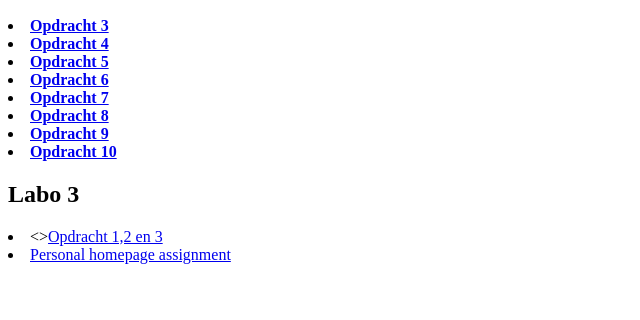
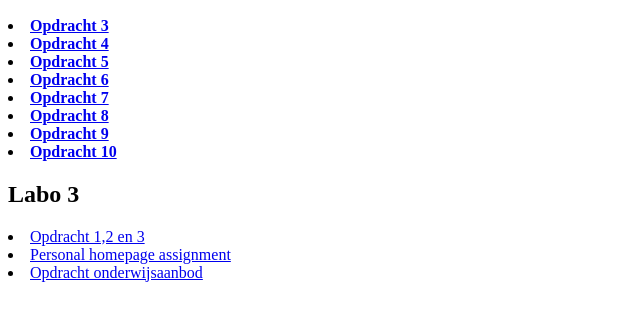
Before and after one commit to Kenjidef33/Kenjidef33.github.io, a plain HTML site: page Labo 3/index.html in a window 1280 px wide. Shown: the part 110-430 px from the top of the page, without its empty margins (0-640 px from the left). Drawn offline with Linux system fonts and the light colour scheme.

Commit message:
Update index.html

```diff
--- a/Labo 3/index.html
+++ b/Labo 3/index.html
@@ -1,5 +1,5 @@
 <!DOCTYPE html>
-<html lang="en" xmlns="http://www.w3.org/1999/html">
+<html  lang="en" xmlns="http://www.w3.org/1999/html">
 <head>
     <meta charset="UTF-8">
     <title>Title</title>
@@ -24,7 +24,8 @@
 <strong><li><a href="../labo%202/Opdracht%2010.html">Opdracht 10</a></li></strong>
 
 <h2>Labo 3</h2>
-<li><><a href="Opdracht%201,2,3.html">Opdracht 1,2 en 3</a></li>
+<li><a href="Opdracht%201,2,3.html">Opdracht 1,2 en 3</a></li>
 <li><a href="Personal%20homepage%20assignment.html">Personal homepage assignment</a></li>
+<li><a href="Opdracht%20onderwijs%20aanbod.html">Opdracht onderwijsaanbod</a></li>
 </body>
 </html>
```
